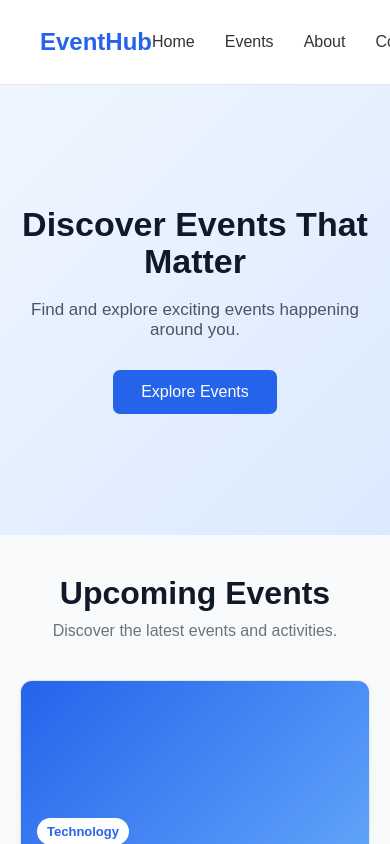
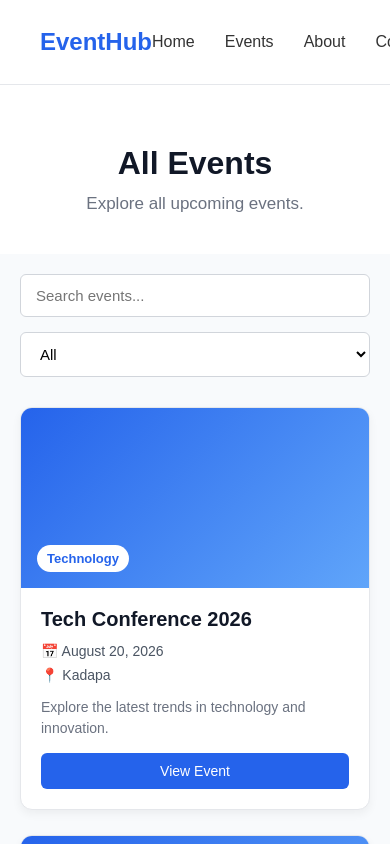
Before and after one commit to prathap576/event-management-system, a React app in the folder frontend/: page /events in a window 390 px wide. Shown: the top 844 px of the page. Built offline with nearby package versions, Linux system fonts and the light colour scheme; the HTML template or start-up script is replaced by a standard one.

Commit message:
add events listing and routing

```diff
--- a/frontend/package.json
+++ b/frontend/package.json
@@ -11,7 +11,8 @@
   },
   "dependencies": {
     "react": "^19.2.8",
-    "react-dom": "^19.2.8"
+    "react-dom": "^19.2.8",
+    "react-router-dom": "^7.18.2"
   },
   "devDependencies": {
     "@eslint/js": "^10.0.1",
--- a/frontend/src/App.jsx
+++ b/frontend/src/App.jsx
@@ -1,12 +1,19 @@
+import { BrowserRouter, Routes, Route } from "react-router-dom";
+
 import Navbar from "./components/Navbar/Navbar";
 import Home from "./pages/Home";
+import Events from "./pages/Events";
 
 function App() {
   return (
-    <>
+    <BrowserRouter>
       <Navbar />
-      <Home />
-    </>
+
+      <Routes>
+        <Route path="/" element={<Home />} />
+        <Route path="/events" element={<Events />} />
+      </Routes>
+    </BrowserRouter>
   );
 }
 
--- a/frontend/src/components/Navbar/Navbar.jsx
+++ b/frontend/src/components/Navbar/Navbar.jsx
@@ -1,3 +1,4 @@
+import { Link } from "react-router-dom";
 import "./Navbar.css";
 
 function Navbar() {
@@ -8,10 +9,10 @@ function Navbar() {
       </div>
 
       <div className="navbar-links">
-        <a href="/">Home</a>
-        <a href="/events">Events</a>
-        <a href="/about">About</a>
-        <a href="/contact">Contact</a>
+        <Link to="/">Home</Link>
+        <Link to="/events">Events</Link>
+        <Link to="/about">About</Link>
+        <Link to="/contact">Contact</Link>
       </div>
 
       <div className="navbar-actions">
--- /dev/null
+++ b/frontend/src/pages/Events.css
@@ -0,0 +1,125 @@
+.events-page {
+  min-height: calc(100vh - 73px);
+  background-color: #f8fafc;
+  padding-bottom: 60px;
+}
+
+.events-header {
+  text-align: center;
+  padding: 60px 20px 40px;
+  background-color: #ffffff;
+}
+
+.events-header h1 {
+  font-size: 40px;
+  color: #111827;
+  margin-bottom: 12px;
+}
+
+.events-header p {
+  font-size: 17px;
+  color: #6b7280;
+}
+
+/* Search and Filter */
+
+.events-controls {
+  max-width: 1200px;
+  margin: 0 auto;
+  padding: 30px;
+  display: flex;
+  justify-content: center;
+  gap: 15px;
+}
+
+.events-controls input,
+.events-controls select {
+  padding: 12px 15px;
+  border: 1px solid #d1d5db;
+  border-radius: 6px;
+  font-size: 15px;
+  background-color: white;
+}
+
+.events-controls input {
+  width: 400px;
+}
+
+.events-controls select {
+  width: 180px;
+  cursor: pointer;
+}
+
+.events-controls input:focus,
+.events-controls select:focus {
+  outline: none;
+  border-color: #2563eb;
+}
+
+/* Events List */
+
+.events-list {
+  max-width: 1200px;
+  margin: 0 auto;
+  padding: 10px 30px 40px;
+}
+
+.events-grid {
+  display: grid;
+  grid-template-columns: repeat(3, 1fr);
+  gap: 25px;
+}
+
+/* No Events */
+
+.no-events {
+  text-align: center;
+  padding: 60px 20px;
+}
+
+.no-events h2 {
+  color: #111827;
+  margin-bottom: 10px;
+}
+
+.no-events p {
+  color: #6b7280;
+}
+
+/* Tablet */
+
+@media (max-width: 900px) {
+  .events-grid {
+    grid-template-columns: repeat(2, 1fr);
+  }
+
+  .events-controls input {
+    width: 300px;
+  }
+}
+
+/* Mobile */
+
+@media (max-width: 600px) {
+  .events-header h1 {
+    font-size: 32px;
+  }
+
+  .events-controls {
+    flex-direction: column;
+    padding: 20px;
+  }
+
+  .events-controls input,
+  .events-controls select {
+    width: 100%;
+  }
+
+  .events-list {
+    padding: 10px 20px 30px;
+  }
+
+  .events-grid {
+    grid-template-columns: 1fr;
+  }
+}
--- /dev/null
+++ b/frontend/src/pages/Events.jsx
@@ -0,0 +1,81 @@
+import { useState } from "react";
+import "./Events.css";
+import EventCard from "../components/EventCard/EventCard";
+import events from "../data/events";
+
+function Events() {
+  const [searchTerm, setSearchTerm] = useState("");
+  const [selectedCategory, setSelectedCategory] = useState("All");
+
+  // Get unique categories from events
+  const categories = [
+    "All",
+    ...new Set(events.map((event) => event.category)),
+  ];
+
+  // Filter events
+  const filteredEvents = events.filter((event) => {
+    const matchesSearch =
+      event.title.toLowerCase().includes(searchTerm.toLowerCase()) ||
+      event.description.toLowerCase().includes(searchTerm.toLowerCase()) ||
+      event.location.toLowerCase().includes(searchTerm.toLowerCase());
+
+    const matchesCategory =
+      selectedCategory === "All" ||
+      event.category === selectedCategory;
+
+    return matchesSearch && matchesCategory;
+  });
+
+  return (
+    <main className="events-page">
+      {/* Page Header */}
+      <section className="events-header">
+        <h1>All Events</h1>
+        <p>Explore all upcoming events.</p>
+      </section>
+
+      {/* Search and Filter */}
+      <section className="events-controls">
+        <input
+          type="text"
+          placeholder="Search events..."
+          value={searchTerm}
+          onChange={(e) => setSearchTerm(e.target.value)}
+        />
+
+        <select
+          value={selectedCategory}
+          onChange={(e) => setSelectedCategory(e.target.value)}
+        >
+          {categories.map((category) => (
+            <option key={category} value={category}>
+              {category}
+            </option>
+          ))}
+        </select>
+      </section>
+
+      {/* Events */}
+      <section className="events-list">
+        {filteredEvents.length > 0 ? (
+          <div className="events-grid">
+            {filteredEvents.map((event) => (
+              <EventCard
+                key={event.id}
+                event={event}
+              />
+            ))}
+          </div>
+        ) : (
+          <div className="no-events">
+            <h2>No events found</h2>
+            <p>Try a different search or category.</p>
+          </div>
+        )}
+      </section>
+    </main>
+  );
+}
+
+export default Events;
```
Also changed, not shown: 1 other file (tests, documents, lock files or other folders).
